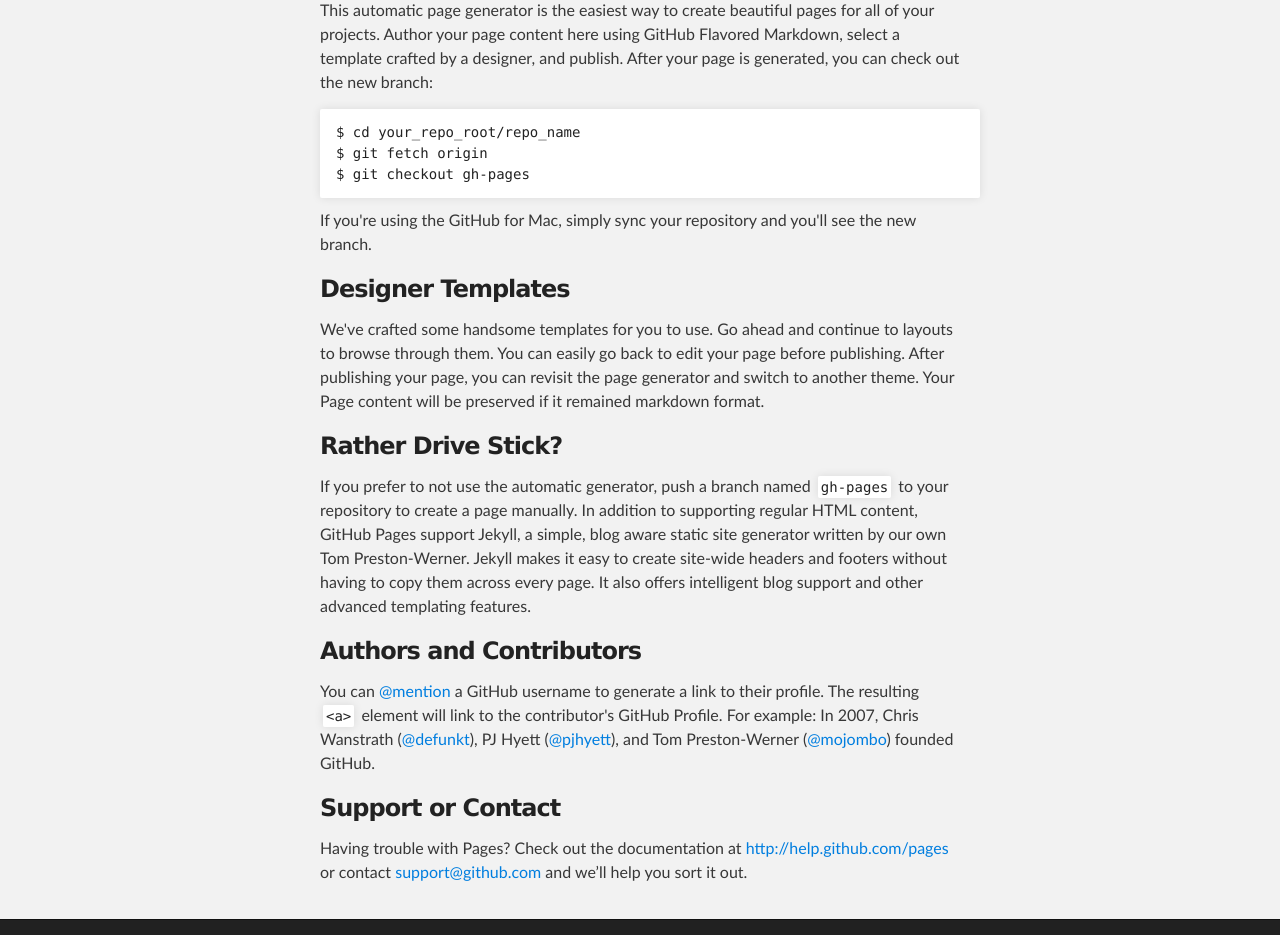
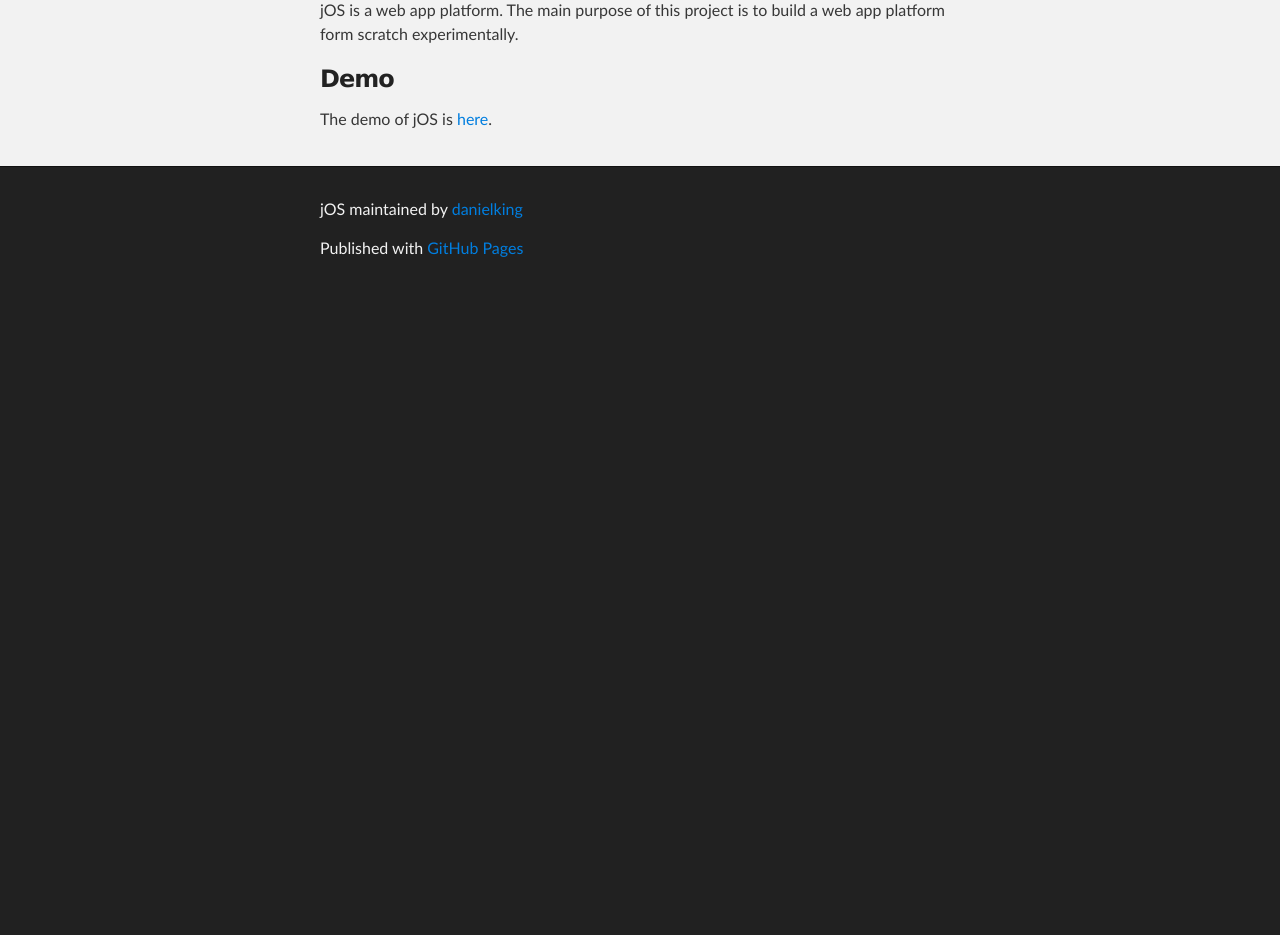
Before and after one commit to danielking/jos, a plain HTML site: page index.html in a window 1280 px wide. Shown: the part 308-1243 px from the top of the page. After the commit the page ends 800 px from the top, so only its background shows below. Drawn offline with Linux system fonts and the light colour scheme.

```diff
--- a/index.html
+++ b/index.html
@@ -4,7 +4,7 @@
   <head>
     <meta charset='utf-8' />
     <meta http-equiv="X-UA-Compatible" content="chrome=1" />
-    <meta name="description" content="jOS : jOS is an web app platform." />
+    <meta name="description" content="jOS : jOS is a web app platform." />
 
     <link rel="stylesheet" type="text/css" media="screen" href="stylesheets/stylesheet.css">
 
@@ -19,7 +19,7 @@
           <a id="forkme_banner" href="https://github.com/danielking/jos">View on GitHub</a>
 
           <h1 id="project_title">jOS</h1>
-          <h2 id="project_tagline">jOS is an web app platform.</h2>
+          <h2 id="project_tagline">jOS is a web app platform.</h2>
 
             <section id="downloads">
               <a class="zip_download_link" href="https://github.com/danielking/jos/zipball/master">Download this project as a .zip file</a>
@@ -32,36 +32,14 @@
     <div id="main_content_wrap" class="outer">
       <section id="main_content" class="inner">
         <h3>
-<a name="welcome-to-github-pages" class="anchor" href="#welcome-to-github-pages"><span class="octicon octicon-link"></span></a>Welcome to GitHub Pages.</h3>
+<a name="jos" class="anchor" href="#jos"><span class="octicon octicon-link"></span></a>jOS</h3>
 
-<p>This automatic page generator is the easiest way to create beautiful pages for all of your projects. Author your page content here using GitHub Flavored Markdown, select a template crafted by a designer, and publish. After your page is generated, you can check out the new branch:</p>
-
-<pre><code>$ cd your_repo_root/repo_name
-$ git fetch origin
-$ git checkout gh-pages
-</code></pre>
-
-<p>If you're using the GitHub for Mac, simply sync your repository and you'll see the new branch.</p>
+<p>jOS is a web app platform. The main purpose of this project is to build a web app platform form scratch experimentally.</p>
 
 <h3>
-<a name="designer-templates" class="anchor" href="#designer-templates"><span class="octicon octicon-link"></span></a>Designer Templates</h3>
+<a name="demo" class="anchor" href="#demo"><span class="octicon octicon-link"></span></a>Demo</h3>
 
-<p>We've crafted some handsome templates for you to use. Go ahead and continue to layouts to browse through them. You can easily go back to edit your page before publishing. After publishing your page, you can revisit the page generator and switch to another theme. Your Page content will be preserved if it remained markdown format.</p>
-
-<h3>
-<a name="rather-drive-stick" class="anchor" href="#rather-drive-stick"><span class="octicon octicon-link"></span></a>Rather Drive Stick?</h3>
-
-<p>If you prefer to not use the automatic generator, push a branch named <code>gh-pages</code> to your repository to create a page manually. In addition to supporting regular HTML content, GitHub Pages support Jekyll, a simple, blog aware static site generator written by our own Tom Preston-Werner. Jekyll makes it easy to create site-wide headers and footers without having to copy them across every page. It also offers intelligent blog support and other advanced templating features.</p>
-
-<h3>
-<a name="authors-and-contributors" class="anchor" href="#authors-and-contributors"><span class="octicon octicon-link"></span></a>Authors and Contributors</h3>
-
-<p>You can <a href="https://github.com/blog/821" class="user-mention">@mention</a> a GitHub username to generate a link to their profile. The resulting <code>&lt;a&gt;</code> element will link to the contributor's GitHub Profile. For example: In 2007, Chris Wanstrath (<a href="https://github.com/defunkt" class="user-mention">@defunkt</a>), PJ Hyett (<a href="https://github.com/pjhyett" class="user-mention">@pjhyett</a>), and Tom Preston-Werner (<a href="https://github.com/mojombo" class="user-mention">@mojombo</a>) founded GitHub.</p>
-
-<h3>
-<a name="support-or-contact" class="anchor" href="#support-or-contact"><span class="octicon octicon-link"></span></a>Support or Contact</h3>
-
-<p>Having trouble with Pages? Check out the documentation at <a href="http://help.github.com/pages">http://help.github.com/pages</a> or contact <a href="mailto:support@github.com">support@github.com</a> and we’ll help you sort it out.</p>
+<p>The demo of jOS is <a href="http://danielking.github.io/jos/demo">here</a>.</p>
       </section>
     </div>
 
```
Also changed, not shown: params.json (+1 -1 lines).
